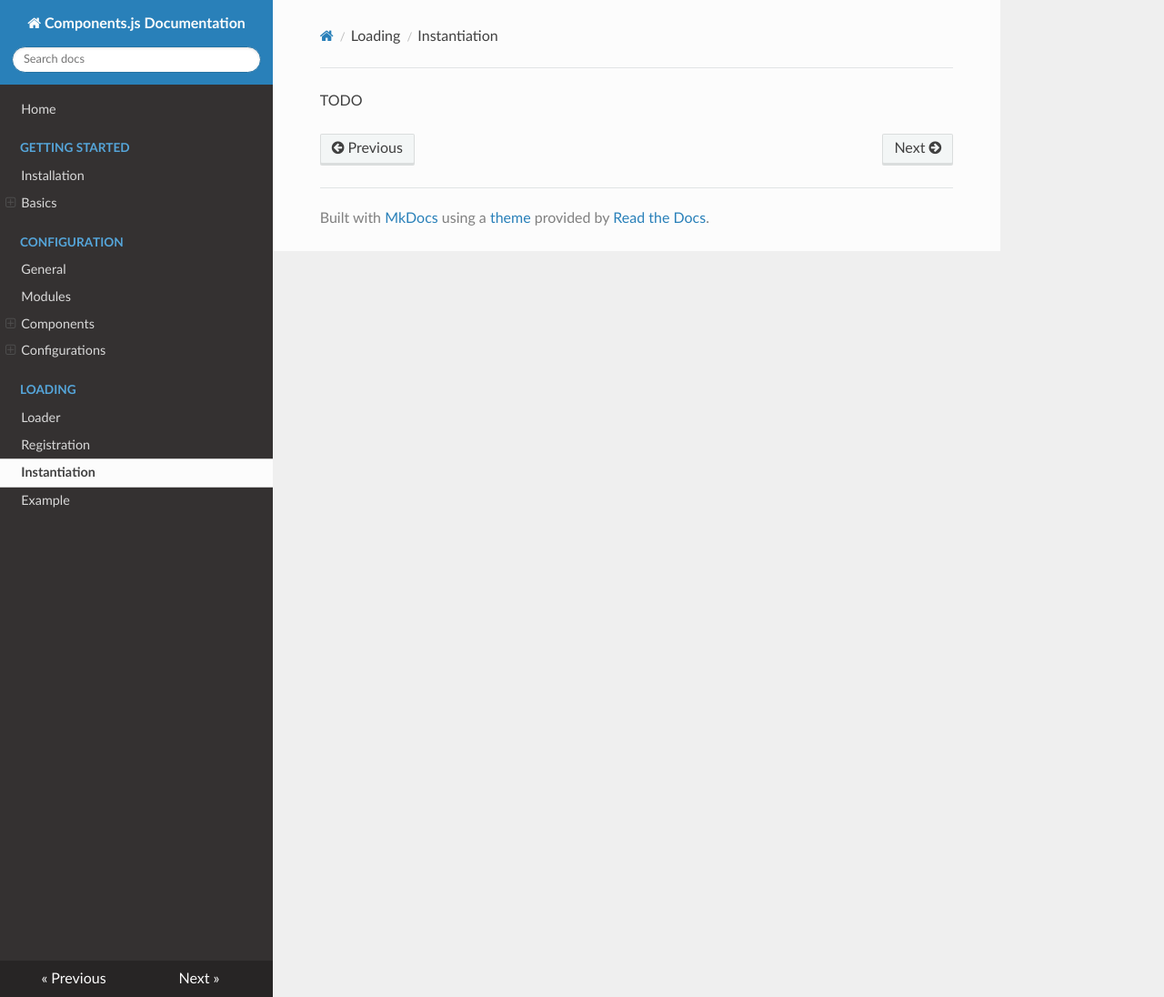
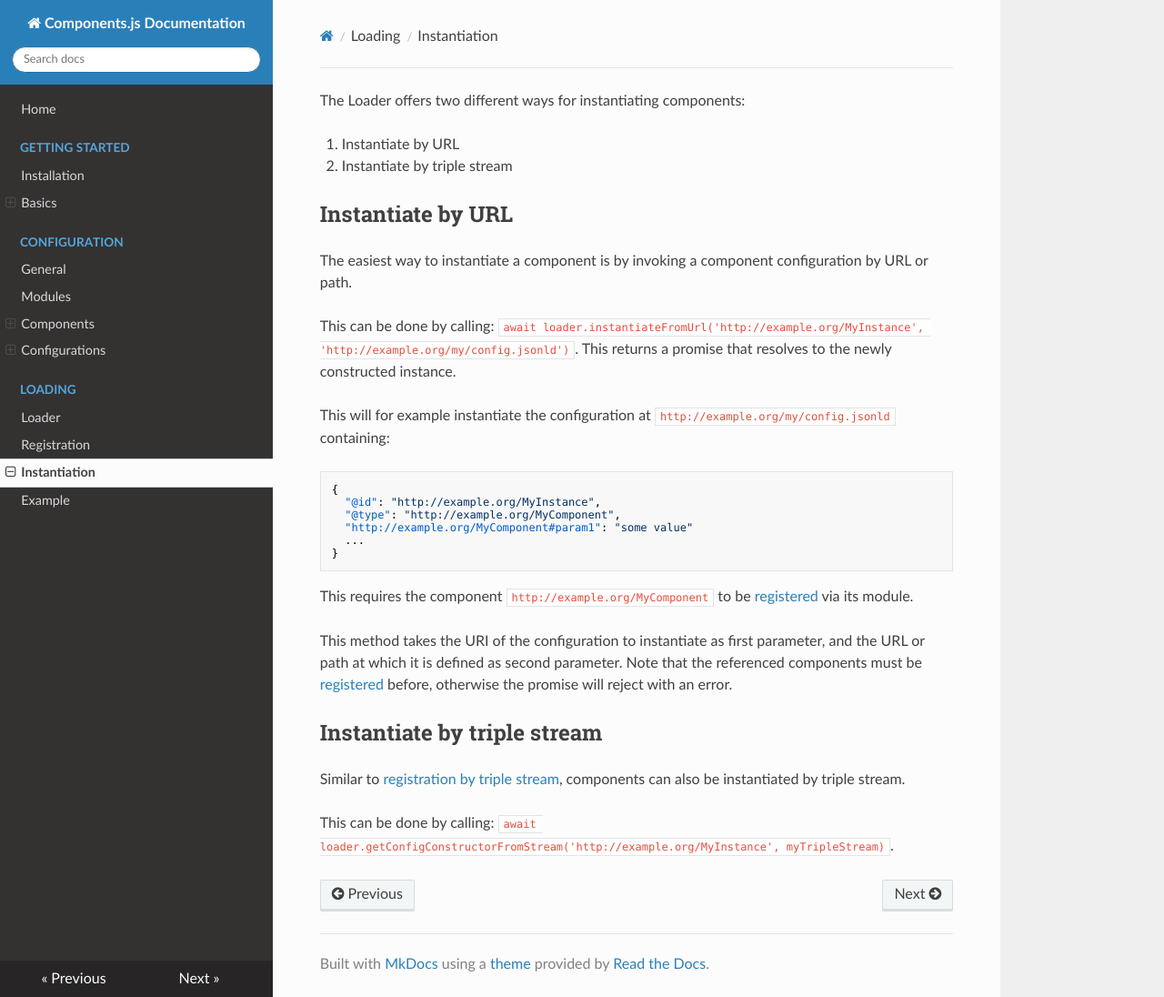
Before and after one commit to LinkedSoftwareDependencies/Documentation-Components.js, an MkDocs documentation site: the page built from docs/loading/instantiation.md, in a window 1280 px wide and 1096 px high. Shown: the whole window at 91% size. Built offline with MkDocs 1.6.1, drawn with Linux system fonts in a browser that asks for light colours; nearby versions of some CDN libraries; old or Windows-style settings are respelled for this version of MkDocs.

Commit message:
Add section on instantiations

````diff
--- a/docs/loading/instantiation.md
+++ b/docs/loading/instantiation.md
@@ -1 +1,31 @@
-TODO
+The Loader offers two different ways for instantiating components:
+
+1. Instantiate by URL
+2. Instantiate by triple stream
+
+## Instantiate by URL
+
+The easiest way to instantiate a component is by invoking a component configuration by URL or path.
+
+This can be done by calling: `await loader.instantiateFromUrl('http://example.org/MyInstance', 'http://example.org/my/config.jsonld')`.
+This returns a promise that resolves to the newly constructed instance.
+
+This will for example instantiate the configuration at `http://example.org/my/config.jsonld` containing:
+```json
+{
+  "@id": "http://example.org/MyInstance",
+  "@type": "http://example.org/MyComponent",
+  "http://example.org/MyComponent#param1": "some value"
+  ...
+}
+```
+This requires the component `http://example.org/MyComponent` to be [registered](../registration/) via its module.
+
+This method takes the URI of the configuration to instantiate as first parameter, and the URL or path at which it is defined as second parameter.
+Note that the referenced components must be [registered](../registration/) before, otherwise the promise will reject with an error.
+
+## Instantiate by triple stream
+
+Similar to [registration by triple stream](../registration/#registering-by-triple-stream), components can also be instantiated by triple stream.
+
+This can be done by calling: `await loader.getConfigConstructorFromStream('http://example.org/MyInstance', myTripleStream)`.
````
Also changed, not shown: docs/loading/registration.md (+1 -1 lines).
